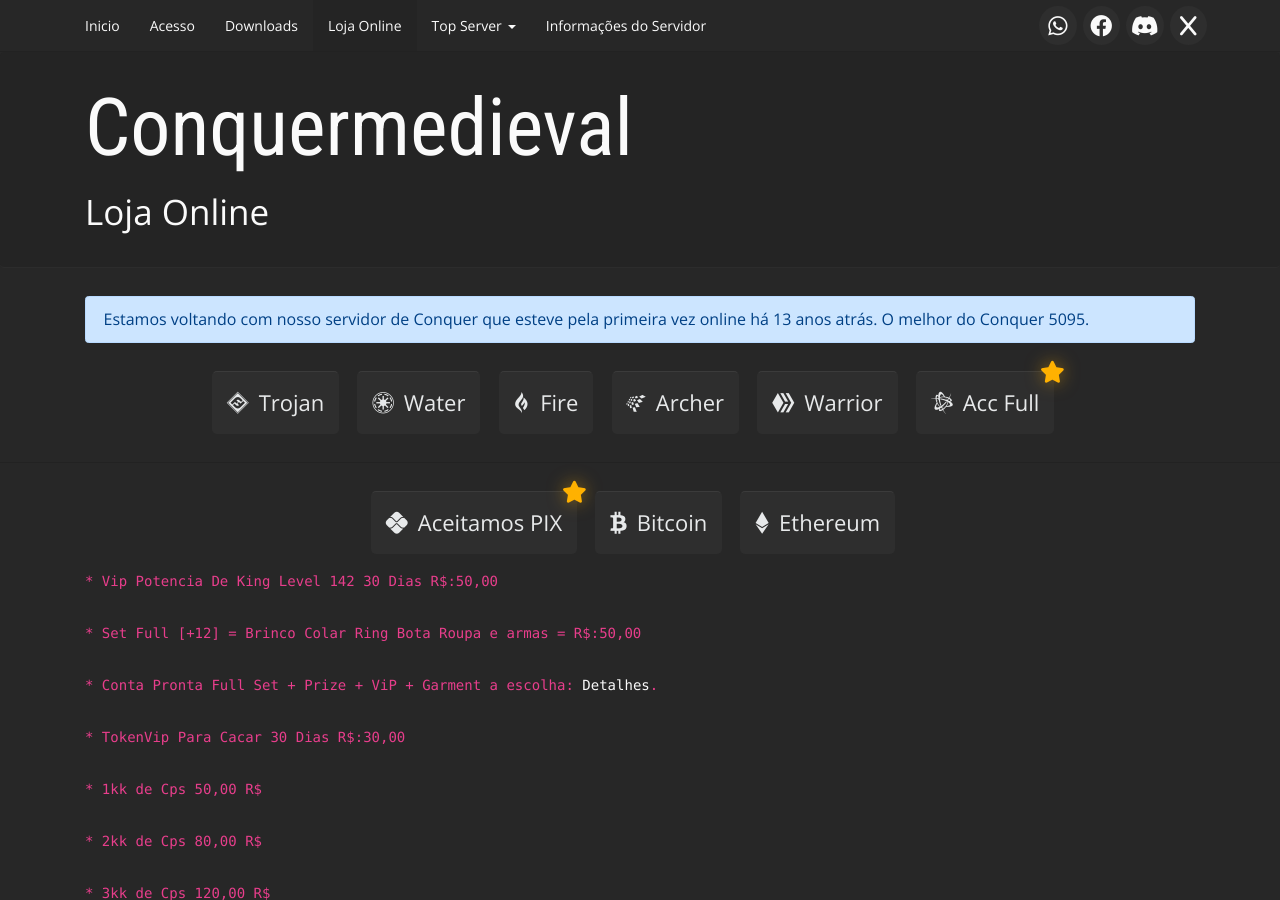
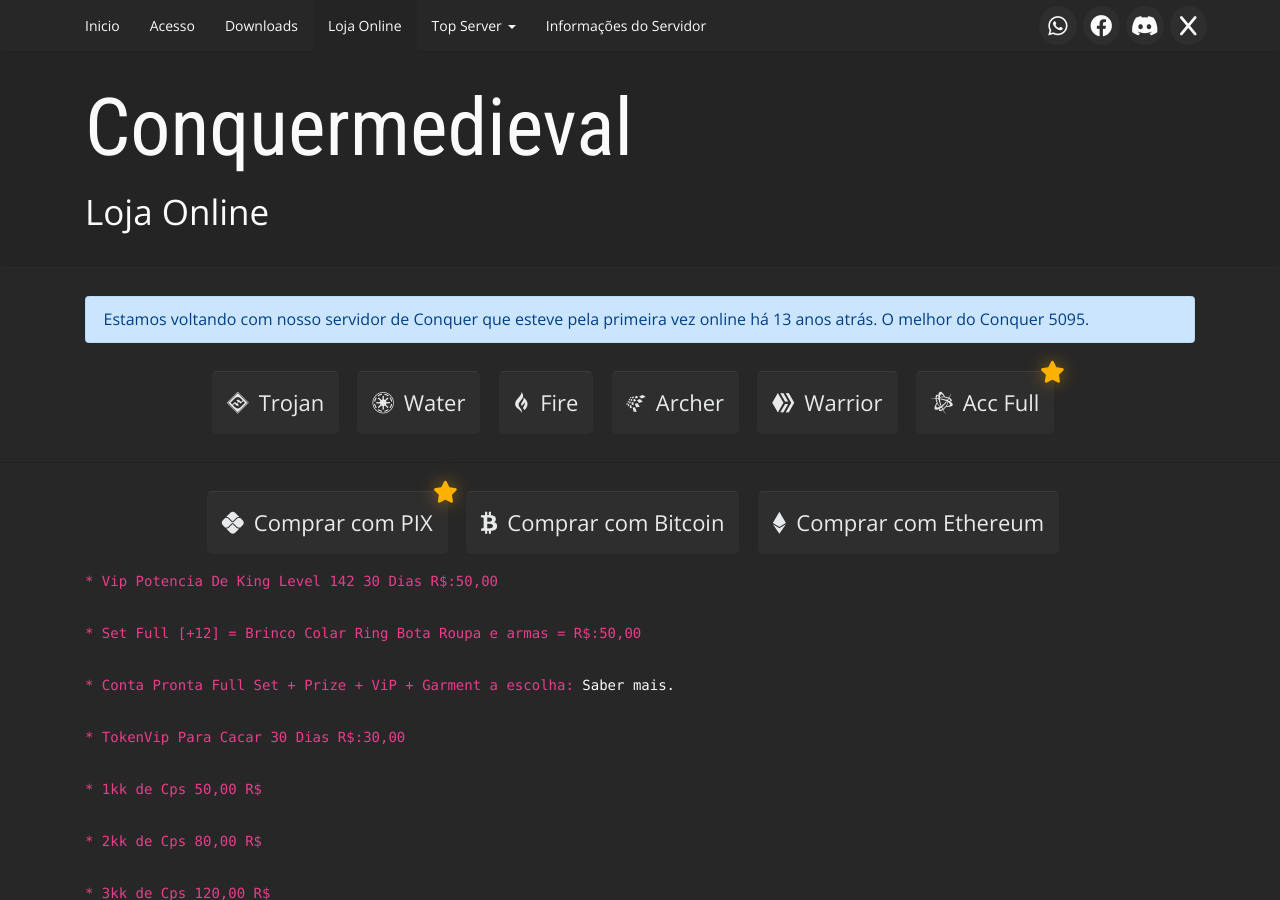
Before and after one commit to conquermedieval/conquermedieval.github.io, a Jekyll site: the page built from loja_online.html, in a window 1280 px wide and 900 px high. Built offline with Jekyll 4.4.1, drawn with Linux system fonts in a browser that asks for light colours.

Commit message:
Update loja_online.html

```diff
--- a/loja_online.html
+++ b/loja_online.html
@@ -36,20 +36,20 @@ title: Loja Online
     <div class="container">
                  <div class="text-center">
             <a class="btn" role="button" href="#" data-toggle="modal" data-target="#pix-modal">
-                <i class="fa-brands fa-pix"></i>Aceitamos PIX<i class="fa-solid fa-star"></i>
+                <i class="fa-brands fa-pix"></i>Comprar com PIX<i class="fa-solid fa-star"></i>
             </a>
             <a class="btn" role="button" href="#" data-toggle="modal" data-target="#bitcoin-modal">
-                <i class="fa-brands fa-btc"></i>Bitcoin
+                <i class="fa-brands fa-btc"></i>Comprar com Bitcoin
             </a>
             <a class="btn" role="button" href="#" data-toggle="modal" data-target="#ethereum-modal">
-                <i class="fa-brands fa-ethereum"></i>Ethereum
+                <i class="fa-brands fa-ethereum"></i>Comprar com Ethereum
             </a>
         </div>
             </a>
 
         <code>* Vip Potencia De King Level 142 30 Dias R$:50,00</p>
         * Set Full [+12] = Brinco Colar Ring Bota Roupa e armas = R$:50,00</p>
-        * Conta Pronta Full Set + Prize + ViP + Garment a escolha:<a href="https://api.whatsapp.com/send/?phone=5598999852694&text=Gostaria+de+receber+mais+detalhes+da+ContaFull" target="_blank"> Detalhes</a>.</p>
+        * Conta Pronta Full Set + Prize + ViP + Garment a escolha:<a href="https://api.whatsapp.com/send/?phone=5598999852694&text=Gostaria+de+receber+mais+detalhes+da+ContaFull" target="_blank"> Saber mais.</a></p>
         * TokenVip Para Cacar 30 Dias R$:30,00</p>
         * 1kk de Cps 50,00 R$</p>
         * 2kk de Cps 80,00 R$</p>
```
